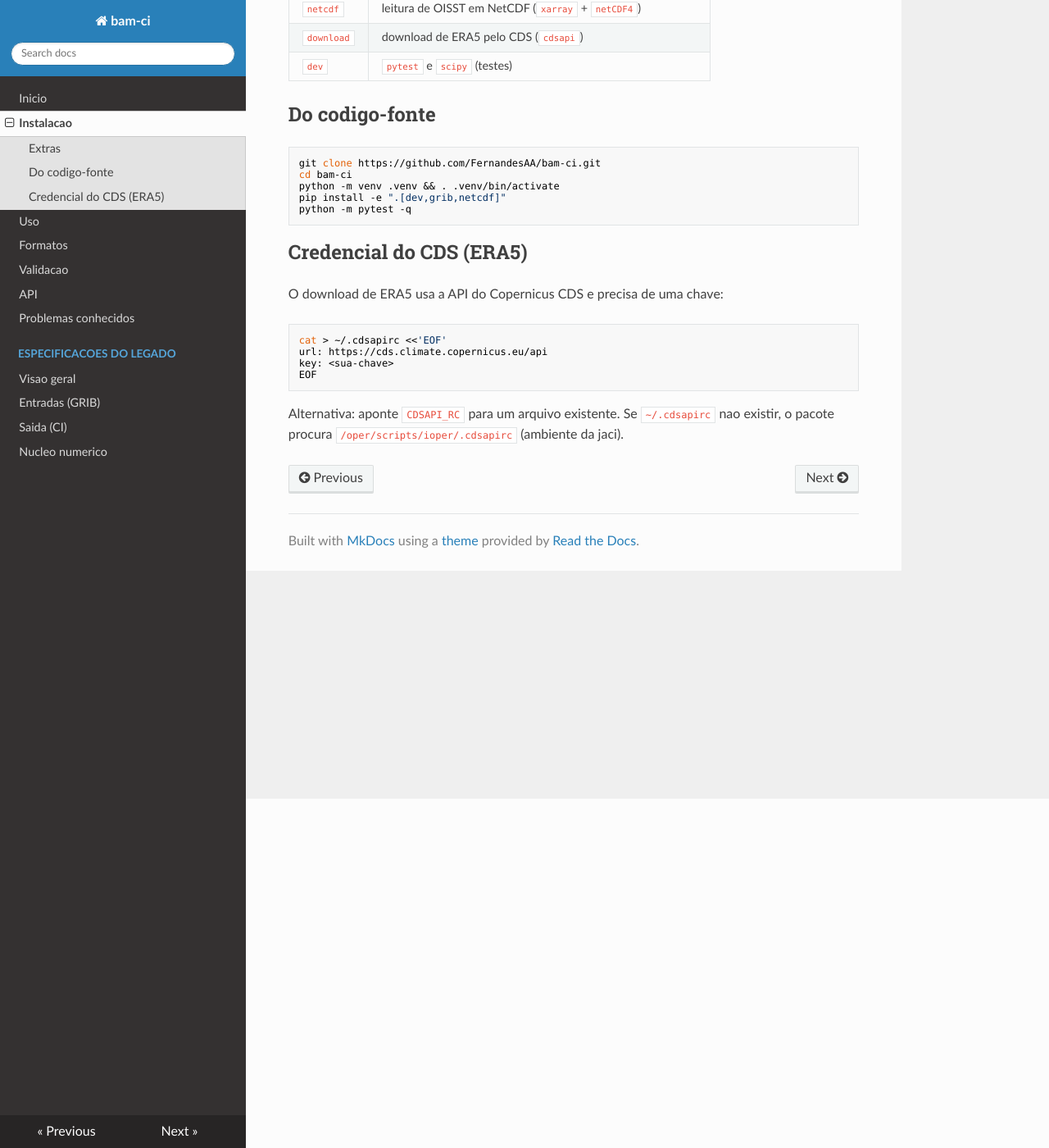
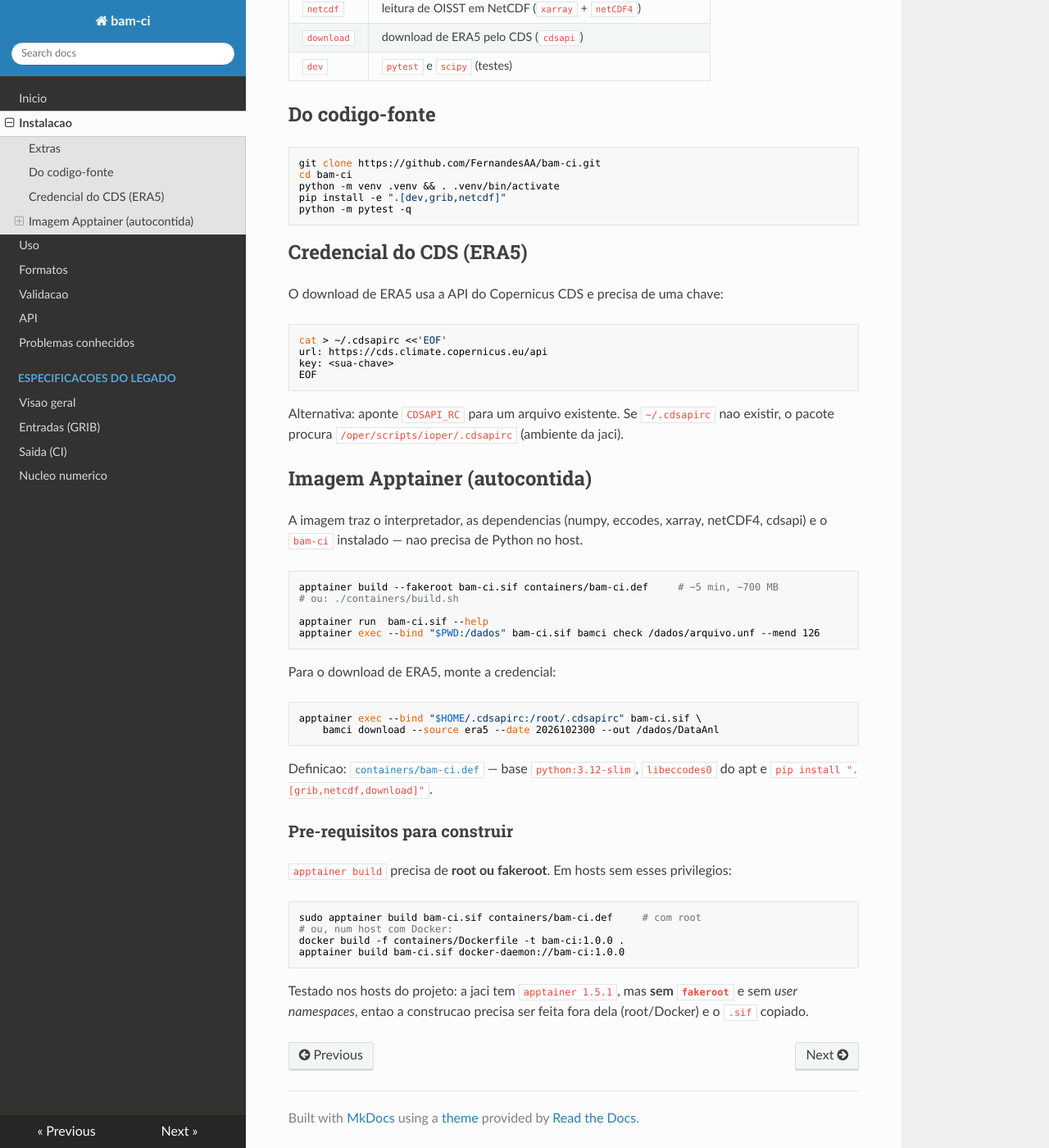
Before and after one commit to FernandesAA/bam-ci, an MkDocs documentation site: the page built from docs/instalacao.md, in a window 1280 px wide and 1400 px high, scrolled down 426 px. Shown: the whole window at 82% size. Built offline with MkDocs 1.6.1, drawn with Linux system fonts in a browser that asks for light colours; nearby versions of some CDN libraries.

Commit message:
containers: definicao minima do apptainer, Dockerfile equivalente e guia de build

````diff
--- a/docs/instalacao.md
+++ b/docs/instalacao.md
@@ -40,3 +40,41 @@ EOF
 
 Alternativa: aponte `CDSAPI_RC` para um arquivo existente. Se `~/.cdsapirc` nao
 existir, o pacote procura `/oper/scripts/ioper/.cdsapirc` (ambiente da jaci).
+
+## Imagem Apptainer (autocontida)
+
+A imagem traz o interpretador, as dependencias (numpy, eccodes, xarray, netCDF4,
+cdsapi) e o `bam-ci` instalado — nao precisa de Python no host.
+
+```bash
+apptainer build --fakeroot bam-ci.sif containers/bam-ci.def     # ~5 min, ~700 MB
+# ou: ./containers/build.sh
+
+apptainer run  bam-ci.sif --help
+apptainer exec --bind "$PWD:/dados" bam-ci.sif bamci check /dados/arquivo.unf --mend 126
+```
+
+Para o download de ERA5, monte a credencial:
+
+```bash
+apptainer exec --bind "$HOME/.cdsapirc:/root/.cdsapirc" bam-ci.sif \
+    bamci download --source era5 --date 2026102300 --out /dados/DataAnl
+```
+
+Definicao: [`containers/bam-ci.def`](../containers/bam-ci.def) — base `python:3.12-slim`,
+`libeccodes0` do apt e `pip install ".[grib,netcdf,download]"`.
+
+### Pre-requisitos para construir
+
+`apptainer build` precisa de **root ou fakeroot**. Em hosts sem esses privilegios:
+
+```bash
+sudo apptainer build bam-ci.sif containers/bam-ci.def     # com root
+# ou, num host com Docker:
+docker build -f containers/Dockerfile -t bam-ci:1.0.0 .
+apptainer build bam-ci.sif docker-daemon://bam-ci:1.0.0
+```
+
+Testado nos hosts do projeto: a jaci tem `apptainer 1.5.1`, mas **sem `fakeroot`**
+e sem *user namespaces*, entao a construcao precisa ser feita fora dela (root/Docker)
+e o `.sif` copiado.
````
Also changed, not shown: 4 other files.
